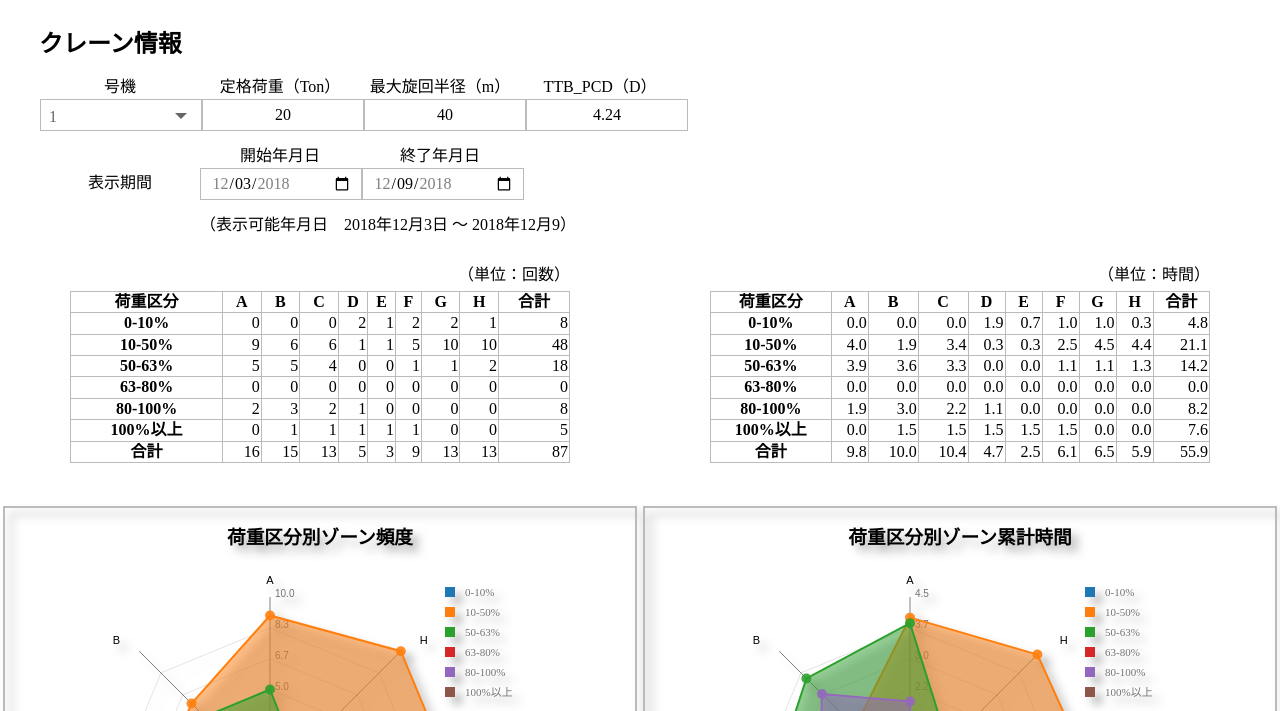
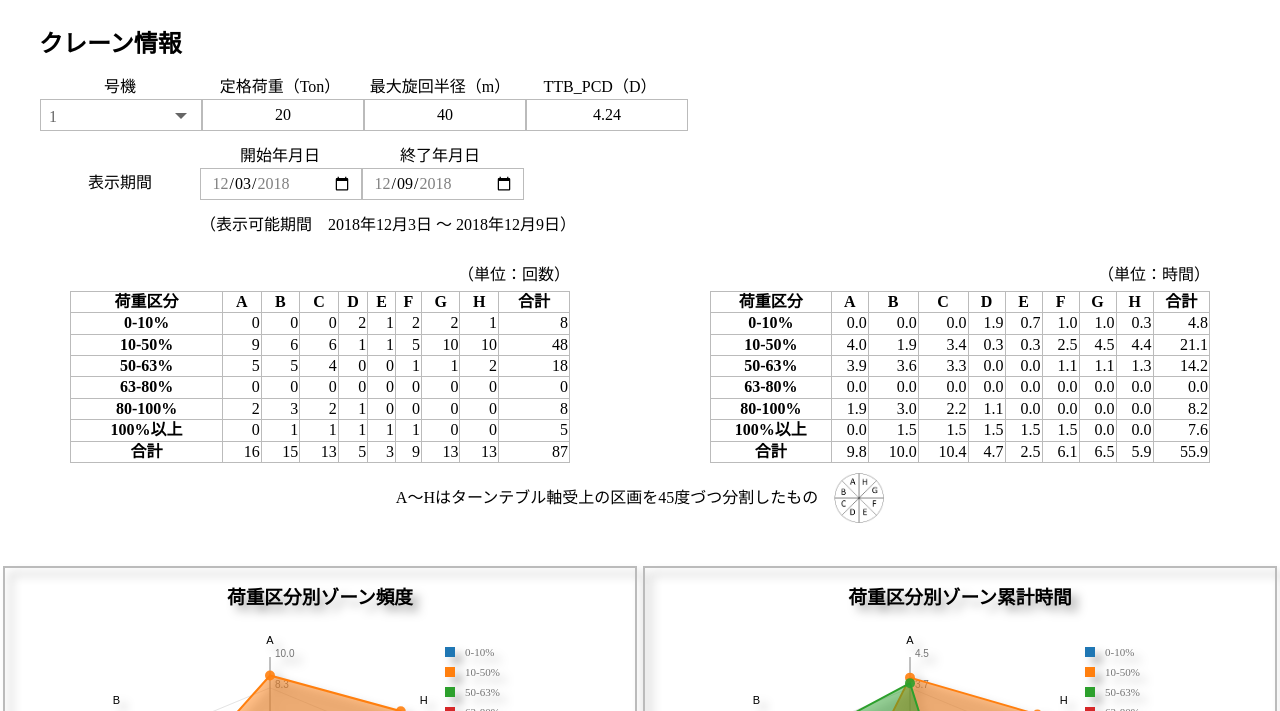
Before and after one commit to hayate242/three-js-f-pieChart, a website built with webpack: page public/index.html in a window 1280 px wide. Shown: the part 89-800 px from the top of the page. Built offline with nearby package versions, Linux system fonts and the light colour scheme.

Commit message:
軸受の

```diff
--- a/public/assets/main-scss/style.scss
+++ b/public/assets/main-scss/style.scss
@@ -534,6 +534,11 @@ footer {
   }
 }
 
+.bearing_segment_exp {
+  margin-top: 10px;
+  justify-content: center;
+}
+
 .graphs {
   margin-top: 40px;
   .pieChartContainer {
--- a/public/assets/scss/style.scss
+++ b/public/assets/scss/style.scss
@@ -184,6 +184,11 @@ footer {
   }
 }
 
+.bearing_segment_exp {
+  margin-top: 10px;
+  justify-content: center;
+}
+
 .graphs {
   margin-top: 40px;
   .pieChartContainer {
--- a/public/index.html
+++ b/public/index.html
@@ -54,7 +54,7 @@
             </li>
           </ul>
           <p class="date_range">
-            （表示可能年月日　<span></span>年<span></span>月<span></span>日 〜 <span></span>年<span></span>月<span></span>）
+            （表示可能期間　<span></span>年<span></span>月<span></span>日 〜 <span></span>年<span></span>月<span></span>日）
           </p>
       </div>
     </section>
@@ -263,6 +263,10 @@
           </tr>
         </table>
       </div>
+      <div class="flex bearing_segment_exp">
+          <p>A〜Hはターンテブル軸受上の区画を45度づつ分割したもの　</p>
+          <img src="./assets/imgs/bearing_A_H.png" alt="ベアリングの区画" width="50px" height="50px">
+      </div>
     </section>
 
     <section class="graphs">
```
Also changed, not shown: public/assets/css/style.css, public/assets/imgs/bearing_A_H.png (added).
